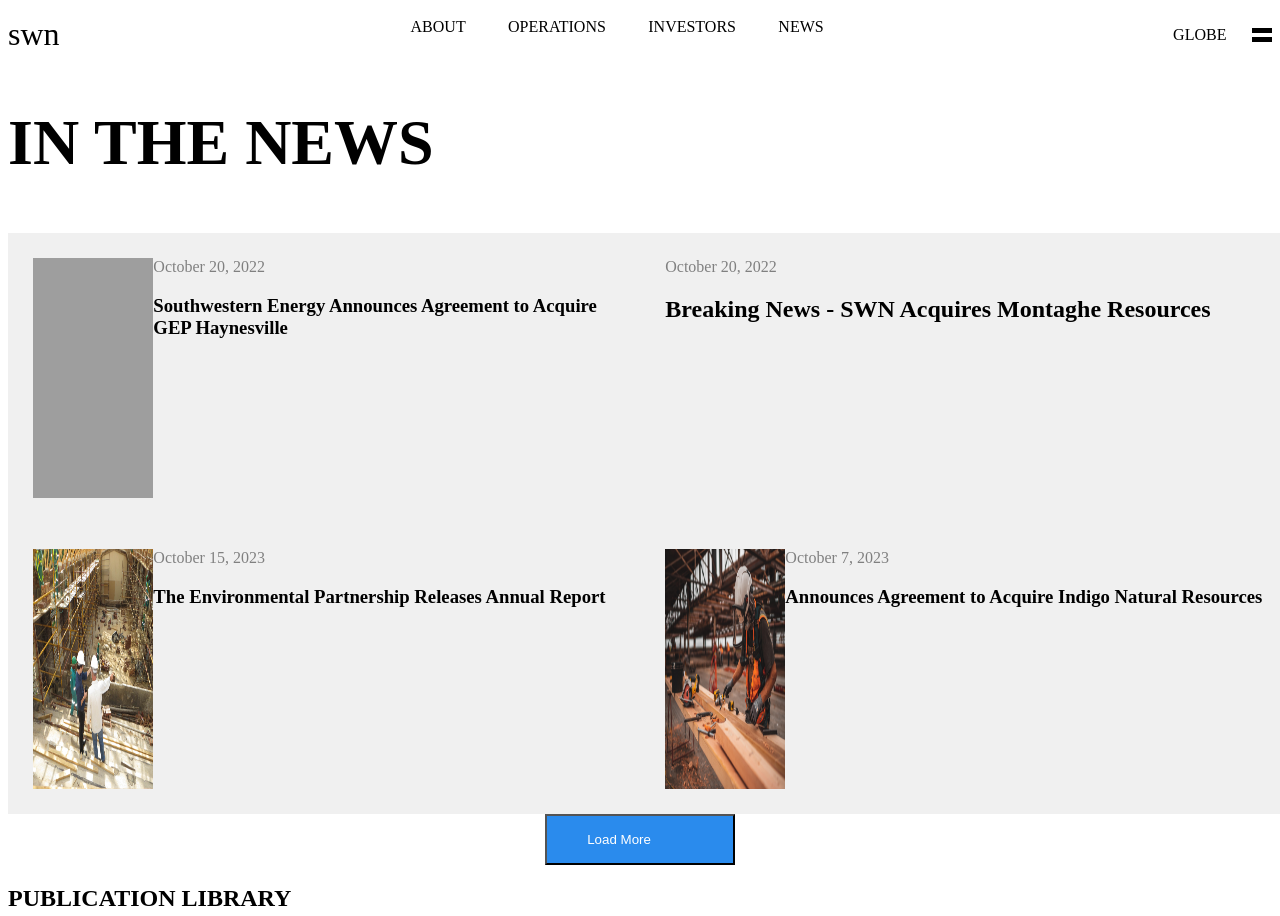
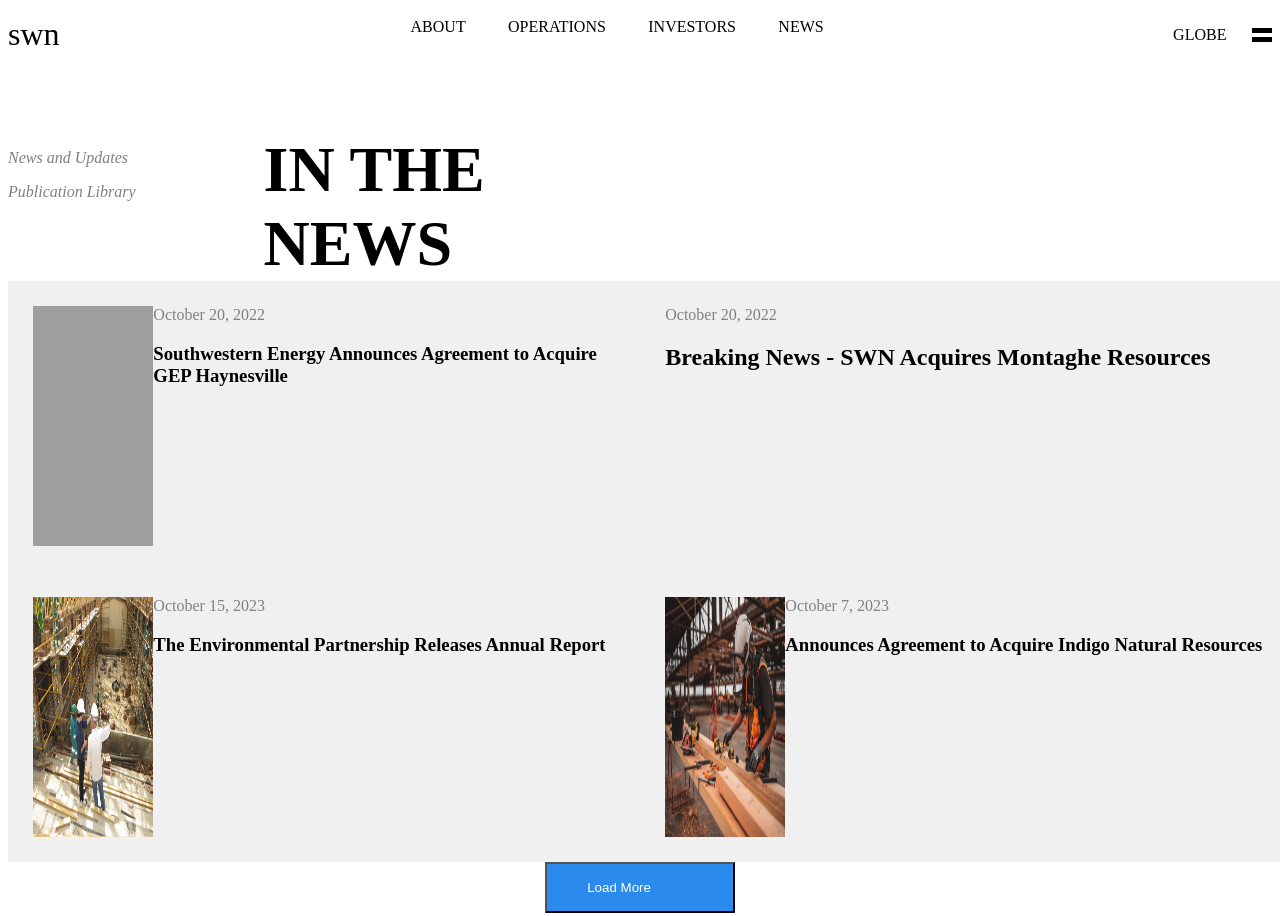
Before and after one commit to aistiscode/swn, a plain HTML site: page index.html in a window 1280 px wide. Shown: the top 916 px of the page. Drawn offline with Linux system fonts and the light colour scheme; grey boxes are pictures that could not be loaded.

Commit message:
adjusted heading styles

```diff
--- a/index.html
+++ b/index.html
@@ -20,7 +20,13 @@
     </header>
     <main>
         <section>
-            <h1>IN THE NEWS</h1>
+            <div class="heading-info">
+                <div class="heading-selections">
+                    <p>News and Updates</p>
+                    <p>Publication Library</p>
+                </div>
+                <h1>IN THE<br> NEWS</h1>
+            </div>
             <div class="articles-container">
             <article><img src="scott-blake-x-ghf9LjrVg-unsplash-min.jpg" alt="#">
                 <div class="article-info">
--- a/style.css
+++ b/style.css
@@ -37,7 +37,18 @@ ul{
 h1{
     font-size: 4rem;
 }
-
+.heading-info{
+    display: flex;
+    margin-top: 10vh;
+    gap: 10vw;
+}
+.heading-info .heading-selections{
+    color: grey;
+    font-style: italic;
+}
+.heading-info h1{
+    margin: 0;
+}
 button{
     display: block;
     width: 100%;
```
